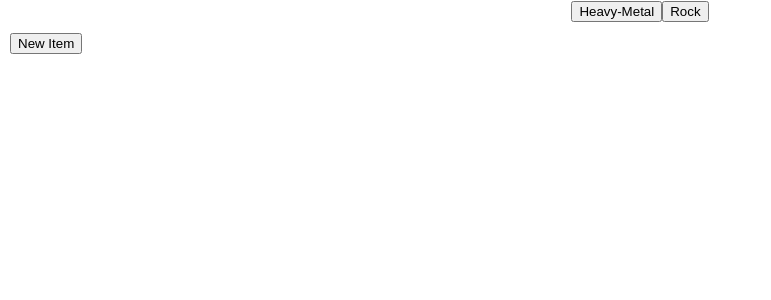
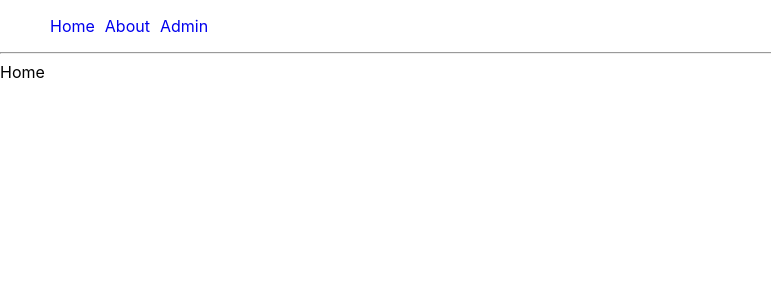
Before and after one commit to Dimags500/IsBandStillAlive, a React (Create React App) app: page / in a window 1280 px wide. Shown: the top 300 px of the page, without its empty margins (0-771 px from the left). Built offline with nearby package versions, Linux system fonts and the light colour scheme.

Commit message:
navbar added

```diff
--- a/package.json
+++ b/package.json
@@ -10,6 +10,7 @@
     "firebase": "^9.8.2",
     "react": "^18.1.0",
     "react-dom": "^18.1.0",
+    "react-router-dom": "^5.3.3",
     "react-scripts": "5.0.1",
     "web-vitals": "^2.1.4"
   },
--- a/src/components/App.jsx
+++ b/src/components/App.jsx
@@ -1,4 +1,6 @@
 import { Admin } from "../pages/admin/Admin";
+import { NavBar } from "./navbar/NavBar";
+import { BrowserRouter, Route, Link } from "react-router-dom";
 
 
 
@@ -9,7 +11,10 @@ export default function App (){
     return (
 
         <>
-        <Admin/>
+        <BrowserRouter>
+        <NavBar />
+        </BrowserRouter>
+
         </>
     );
 }
--- a/src/components/listIItem/listitem.css
+++ b/src/components/listIItem/listitem.css
@@ -6,3 +6,10 @@
     flex-wrap: wrap;
     margin-bottom: 5px;
 }
+
+input{
+    width: 70px;
+}
+input:nth-child(1){
+    width: 150px;
+}
--- /dev/null
+++ b/src/components/navbar/NavBar.js
@@ -0,0 +1,34 @@
+import { BrowserRouter, Route, Link, Switch } from "react-router-dom";
+import { About } from "../../pages/about/About";
+import { Admin } from "../../pages/admin/Admin";
+import { Home } from "../../pages/home/Home";
+import "./navbar.css";
+
+export const NavBar = () => {
+  return (
+    <div className="navbar">
+      <div>
+        <ul>
+          <li>
+            <Link to="/">Home</Link>
+          </li>
+          <li>
+            <Link to="/about">About</Link>
+          </li>
+          <li>
+            <Link to="/admin">Admin</Link>
+          </li>
+        </ul>
+
+        <hr />
+
+        <Switch>
+          <Route exact path="/" component={Home} />
+
+          <Route exact path="/admin" component={Admin} />
+          <Route exact path="/about" component={About} />
+        </Switch>
+      </div>
+    </div>
+  );
+};
--- /dev/null
+++ b/src/components/navbar/navbar.css
@@ -0,0 +1,14 @@
+
+
+.navbar ul {
+    display: flex;
+}
+
+a{
+    text-decoration: none;
+}
+
+li{
+    margin-left: 10px;
+ list-style: none;
+}
--- /dev/null
+++ b/src/pages/about/About.jsx
@@ -0,0 +1,10 @@
+
+
+
+export const About = () => {
+
+
+    return (
+        <div>About </div>
+    );
+}
--- a/src/pages/home/Home.jsx
+++ b/src/pages/home/Home.jsx
@@ -4,5 +4,5 @@
 export const Home = () =>{
 
 
-    return <>Admin</>
+    return <>Home</>
 }
```
Also changed, not shown: 1 other file (tests, documents, lock files or other folders).
